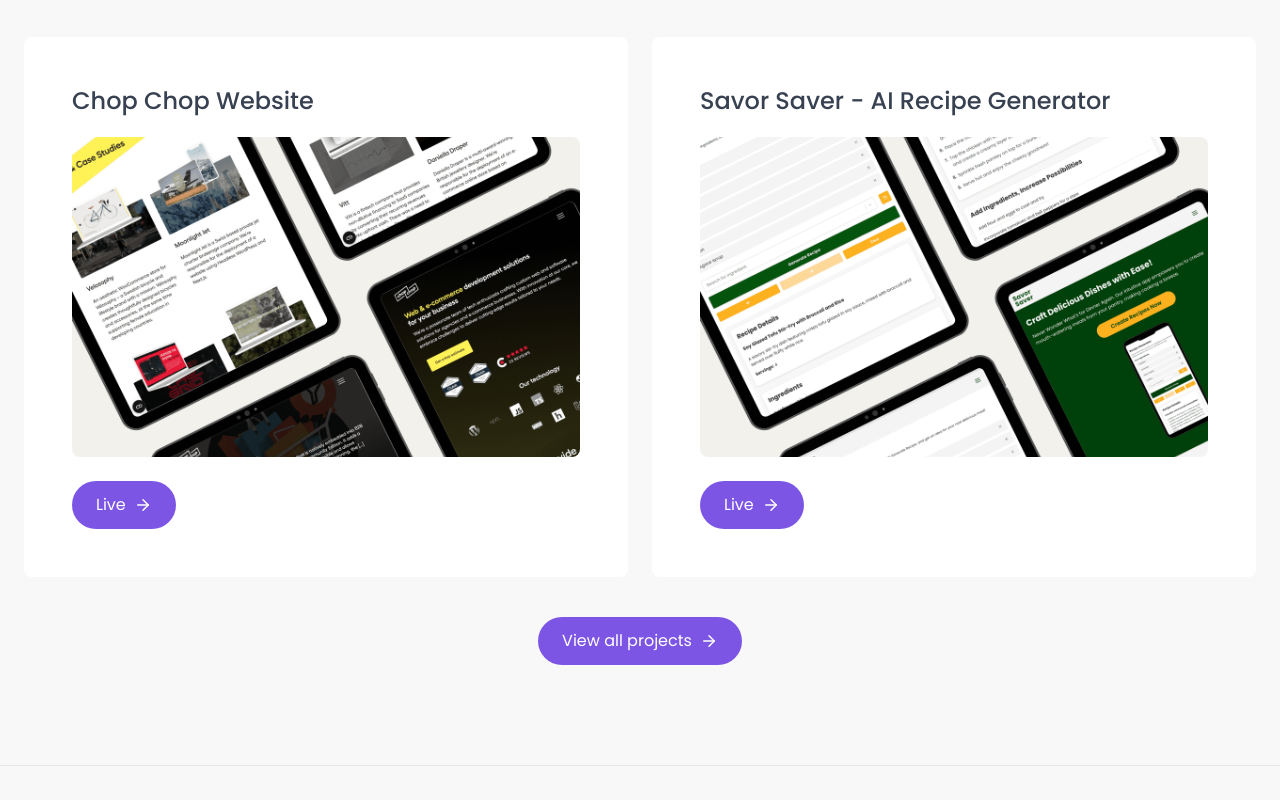
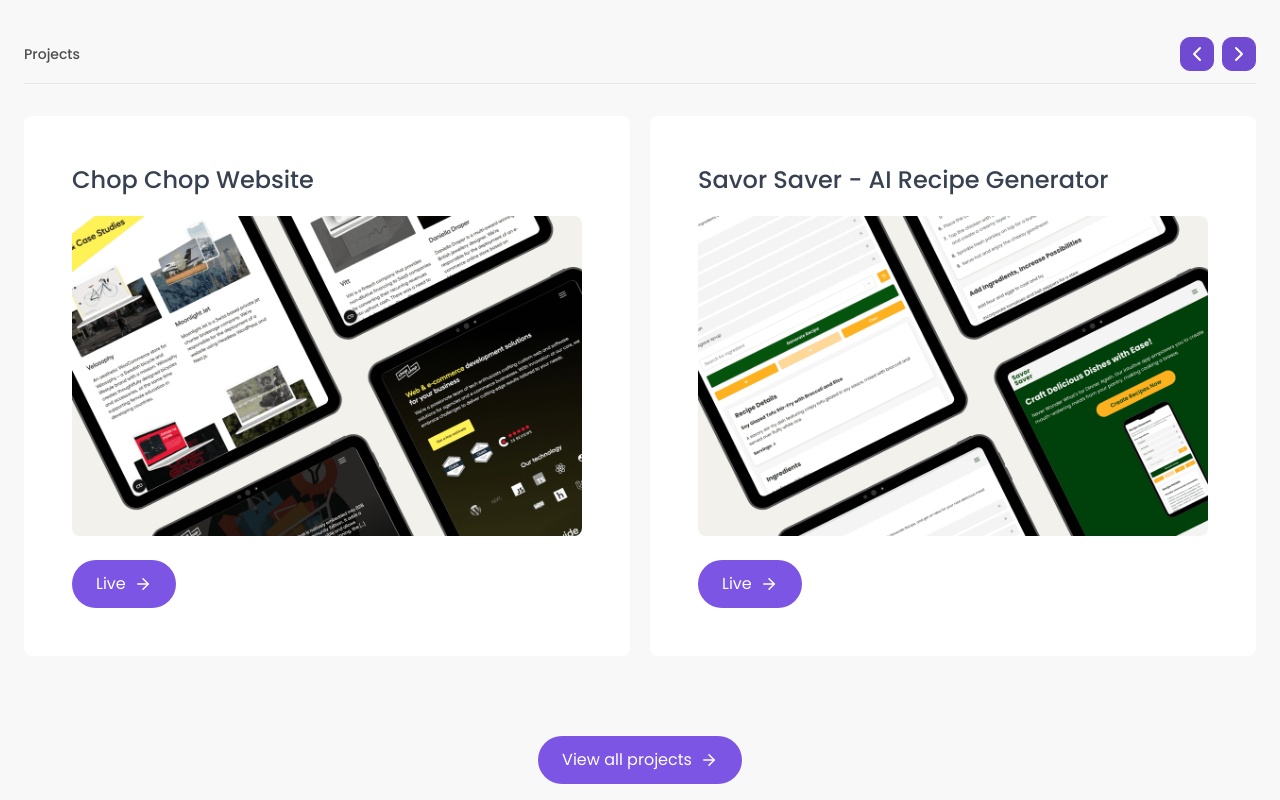
Before and after one commit to kguzik/portfolio-karolina-guzik, a Next.js app: page / in a window 1280 px wide. Shown: the part 1280-2080 px from the top of the page. Built offline with nearby package versions, Linux system fonts and the light colour scheme.

Commit message:
feat: portfolio blocks changes

```diff
--- a/app/(root)/(home)/page.tsx
+++ b/app/(root)/(home)/page.tsx
@@ -1,7 +1,7 @@
 import Hero from '@/components/blocks/Hero';
 import Skills from '@/components/blocks/Skills';
-import PortfolioHome from '@/components/blocks/PortfolioHome';
 import { portfolios, skills } from '@/constants';
+import PortfolioSlider from '@/components/blocks/PortfolioSlider';
 
 const page = () => {
     return (
@@ -15,7 +15,7 @@
                 }
             />
             <Skills data={skills} />
-            <PortfolioHome data={portfolios} />
+            <PortfolioSlider data={portfolios} title={'Projects'} />
         </>
     );
 };
--- a/app/(root)/portfolio/page.tsx
+++ b/app/(root)/portfolio/page.tsx
@@ -1,4 +1,4 @@
-import PortfolioSection from '@/components/blocks/PortfolioSection';
+import Portfolio from '@/components/blocks/Portfolio';
 import { portfolios } from '@/constants';
 import { Metadata } from 'next';
 
@@ -7,7 +7,7 @@
 };
 
 const page = () => {
-    return <PortfolioSection data={portfolios} title={'Projetcs'} />;
+    return <Portfolio data={portfolios} />;
 };
 
 export default page;
--- a/components/blocks/PortfolioHome.tsx
+++ b/components/blocks/Portfolio.tsx
@@ -1,15 +1,14 @@
 import Container from '../atoms/Container';
 import SectionHeading from '../atoms/SectionHeading';
 import PortfolioCard from '@/components/molecules/PortfolioCard';
-import Button from '@/components/atoms/Button';
 import { FC } from 'react';
 import { PortfolioItem } from '@/types/types';
 
-type PortfolioHomeProps = {
+type PortfolioProps = {
     data: PortfolioItem[];
 };
 
-const PortfolioHome: FC<PortfolioHomeProps> = ({ data }) => {
+const Portfolio: FC<PortfolioProps> = ({ data }) => {
     if (!data?.length) {
         return null;
     }
@@ -18,21 +17,17 @@
         <section className='section-spacing'>
             <Container>
                 <SectionHeading
-                    title='My Works'
-                    subtitle="Here's what some of my recent development projects look like."
+                    title='Portfolio'
+                    subtitle='Check out some of my projects!'
                 />
                 <div className={styles.portfolioWrapper}>
-                    {data.slice(0, 2).map((portfolio, index) => (
+                    {data.map((portfolio, index) => (
                         <PortfolioCard
                             key={index}
                             portfolio={portfolio}
                             index={index}
                         />
                     ))}
-                </div>
-
-                <div className='flex justify-center mt-[40px]'>
-                    <Button text={'View all projects'} url={'/portfolio'} />
                 </div>
             </Container>
         </section>
@@ -44,4 +39,4 @@
         'grid grid-cols-[repeat(auto-fit,minmax(300px,1fr))] md:grid-cols-[repeat(auto-fit,minmax(400px,1fr))] gap-[24px]',
 };
 
-export default PortfolioHome;
+export default Portfolio;
--- a/components/blocks/PortfolioSection.tsx
+++ b/components/blocks/PortfolioSlider.tsx
@@ -10,13 +10,14 @@
 import SectionHeading from '../atoms/SectionHeading';
 import Container from '../atoms/Container';
 import { PortfolioItem } from '@/types/types';
+import Button from '../atoms/Button';
 
-type PortfolioSectionProps = {
+type PortfolioSliderProps = {
     data: PortfolioItem[];
     title?: string;
 };
 
-const PortfolioSection: FC<PortfolioSectionProps> = ({ data, title }) => {
+const PortfolioSlider: FC<PortfolioSliderProps> = ({ data, title }) => {
     const swiperRef = useRef<SwiperType>();
     const [slidesPerView, setSlidesPerView] = useState(3);
     const { width } = useWindowSize();
@@ -37,8 +38,8 @@
         <section className='section-spacing'>
             <Container>
                 <SectionHeading
-                    title='Portfolio'
-                    subtitle='Check out some of my projects!'
+                    title='My Works'
+                    subtitle="Here's what some of my recent development projects look like."
                 />
                 <div className={styles.above} data-aos='fade-down'>
                     <p className={styles.aboveText}>{title}</p>
@@ -57,7 +58,6 @@
                         </button>
                     </div>
                 </div>
-
                 <div className='pt-[32px]'>
                     <Swiper
                         spaceBetween={20}
@@ -65,7 +65,7 @@
                         loop={true}
                         onSwiper={(swiper) => (swiperRef.current = swiper)}
                     >
-                        {data.map((portfolio, index) => (
+                        {data.slice(0, 4).map((portfolio, index) => (
                             <SwiperSlide key={index}>
                                 <PortfolioCard
                                     portfolio={portfolio}
@@ -74,6 +74,12 @@
                             </SwiperSlide>
                         ))}
                     </Swiper>
+                </div>
+                <div
+                    className='flex justify-center mt-[60px] lg:mt-[80px]'
+                    data-aos='fade-up'
+                >
+                    <Button text={'View all projects'} url={'/portfolio'} />
                 </div>
             </Container>
         </section>
@@ -88,4 +94,4 @@
         'bg-violet-dark border border-violet-dark p-[4px] rounded-[10px] text-white hover:bg-violet transition-colors',
 };
 
-export default PortfolioSection;
+export default PortfolioSlider;
```
